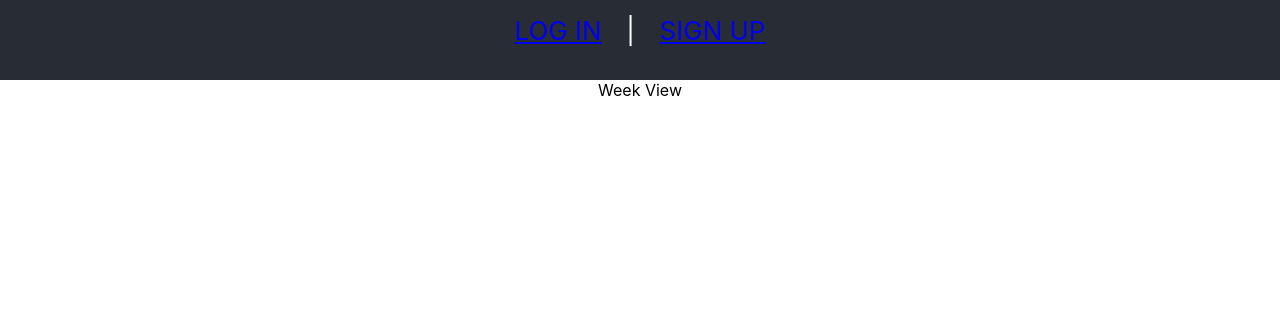
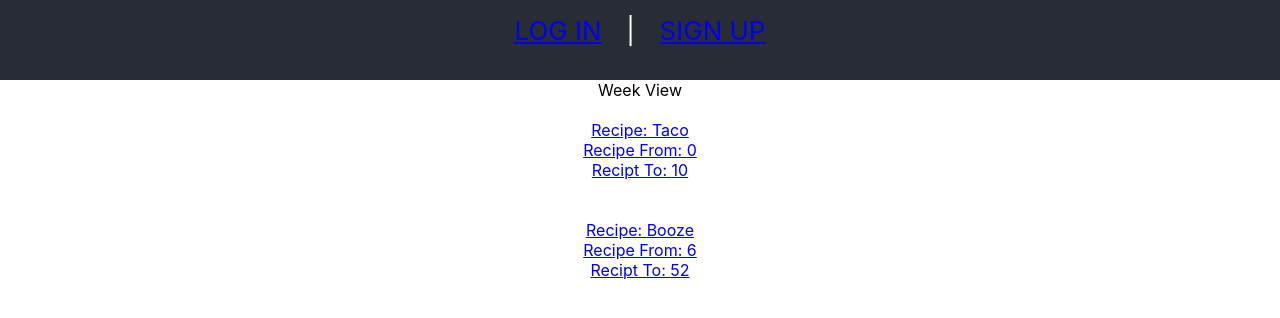
Before and after one commit to ManliestBen/meal-planner, a React (Create React App) app: page /weekview in a window 1280 px wide. Shown: the top 318 px of the page. Built offline with nearby package versions, Linux system fonts and the light colour scheme.

Commit message:
add recipedisplay from state results as a test

```diff
--- a/models/user.js
+++ b/models/user.js
@@ -8,7 +8,7 @@ const mealSchema = new mongoose.Schema({
     recipeUri: String,
     recipeImage: String,
     recipeUrl: String,
-    recipeYield: Number,
+    recipeYield: String,
     recipeIngredients: [String],
     recipeCalories: Number
 })
--- a/src/App.js
+++ b/src/App.js
@@ -16,7 +16,14 @@ import NavBar from '../src/components/NavBar/NavBar';
 
 class App extends Component {
   state = {
-    recipeSearch: [],
+    recipeSearch: [
+      { q: 'Taco',
+        from: 0,
+        to: 10},
+      { q: 'Booze',
+        from: 6,
+        to: 52}
+    ],
     user: userService.getUser()
 
   }
@@ -66,8 +73,11 @@ class App extends Component {
           <Route path='/recipesearch' render={() =>
             <RecipeSearch />
           }/>
-          <Route path='/weekview' render={() =>
-            <WeekView />
+          <Route path='/weekview' render={(props) =>
+            <WeekView
+              recipeSearch={this.state.recipeSearch}
+              {...props}
+            />
           }/>
           <Route path='/shoppinglist' render={() =>
             <ShoppingList />
--- a/src/pages/WeekView/WeekView.jsx
+++ b/src/pages/WeekView/WeekView.jsx
@@ -1,9 +1,25 @@
 import React from 'react';
+import {Link} from 'react-router-dom';
 
 
-const WeekView = () => {
+const WeekView = (props) => {
     return (
-        <div>Week View</div>
+        <div>Week View
+            {props.recipeSearch.map((recipe, idx) =>
+                <Link
+                   key={idx}
+                   to={`/recipe/${idx}`}
+                >   <br></br><br></br>
+                        Recipe: {recipe.q}<br></br>
+                        Recipe From: {recipe.from}<br></br>
+                        Recipt To: {recipe.to}<br></br>
+                        {/* /* Gonna remove later, just using to check DB */}
+
+                    </Link>
+                    )}
+            {/* {props.recipeSearch[0].q} */}
+        </div>
+
     )
 }
 
--- a/src/services/edamam-api.js
+++ b/src/services/edamam-api.js
@@ -1 +1,10 @@
 const BASE_URL = 'api/edamam';
+const API_URL = 'https://api.edamam.com/search?q=chicken&app_id=03a351a6&app_key=130225b099dc5dbed0c31d68e794955b'
+
+export function getRecipe() {
+    const apiUrl = API_URL;
+    const response = fetch(apiUrl, {mode: 'cors'})
+        .then(res => res.json())
+    return response;
+
+}
```
Also changed, not shown: 1 other file (tests, documents, lock files or other folders).
